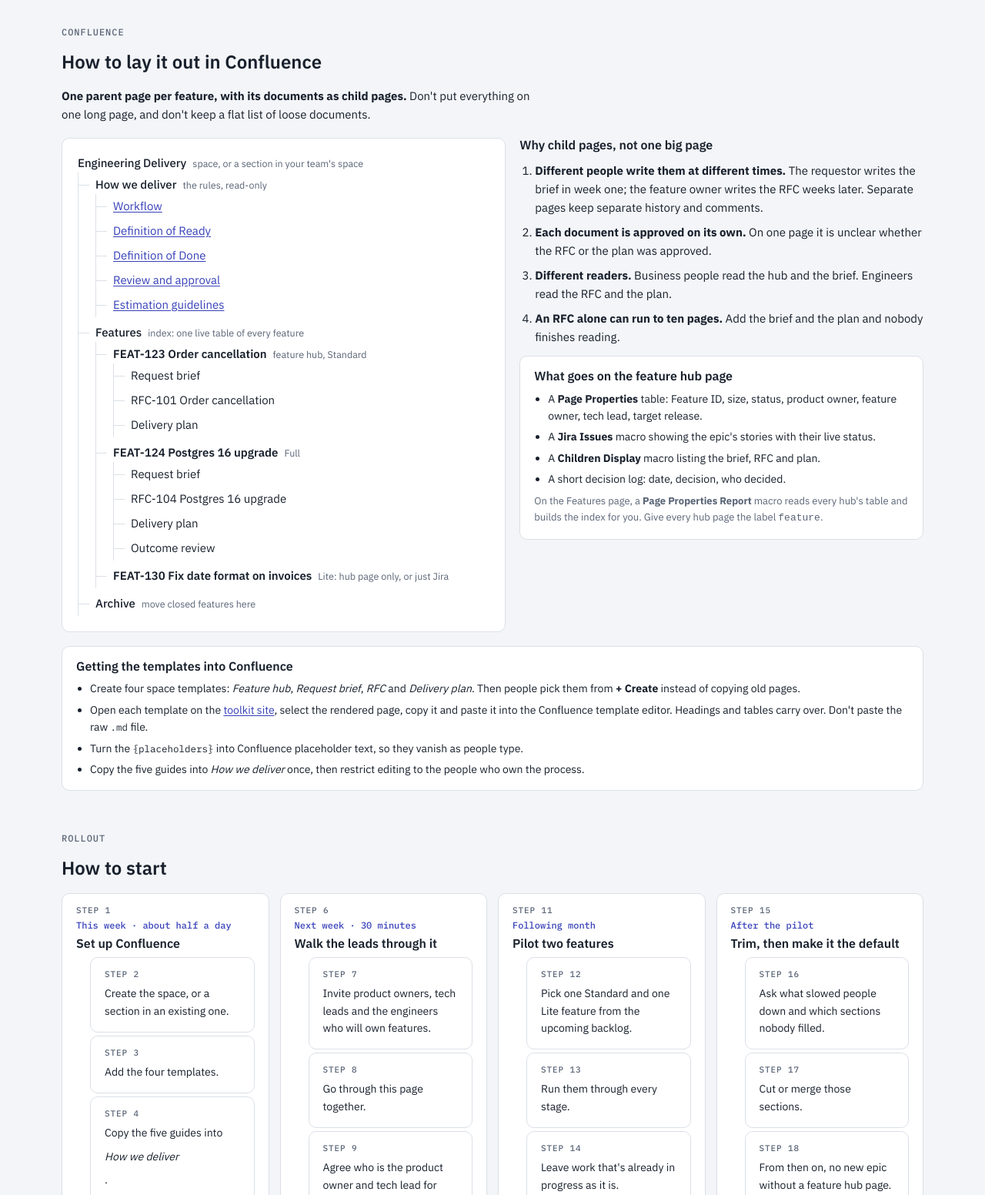
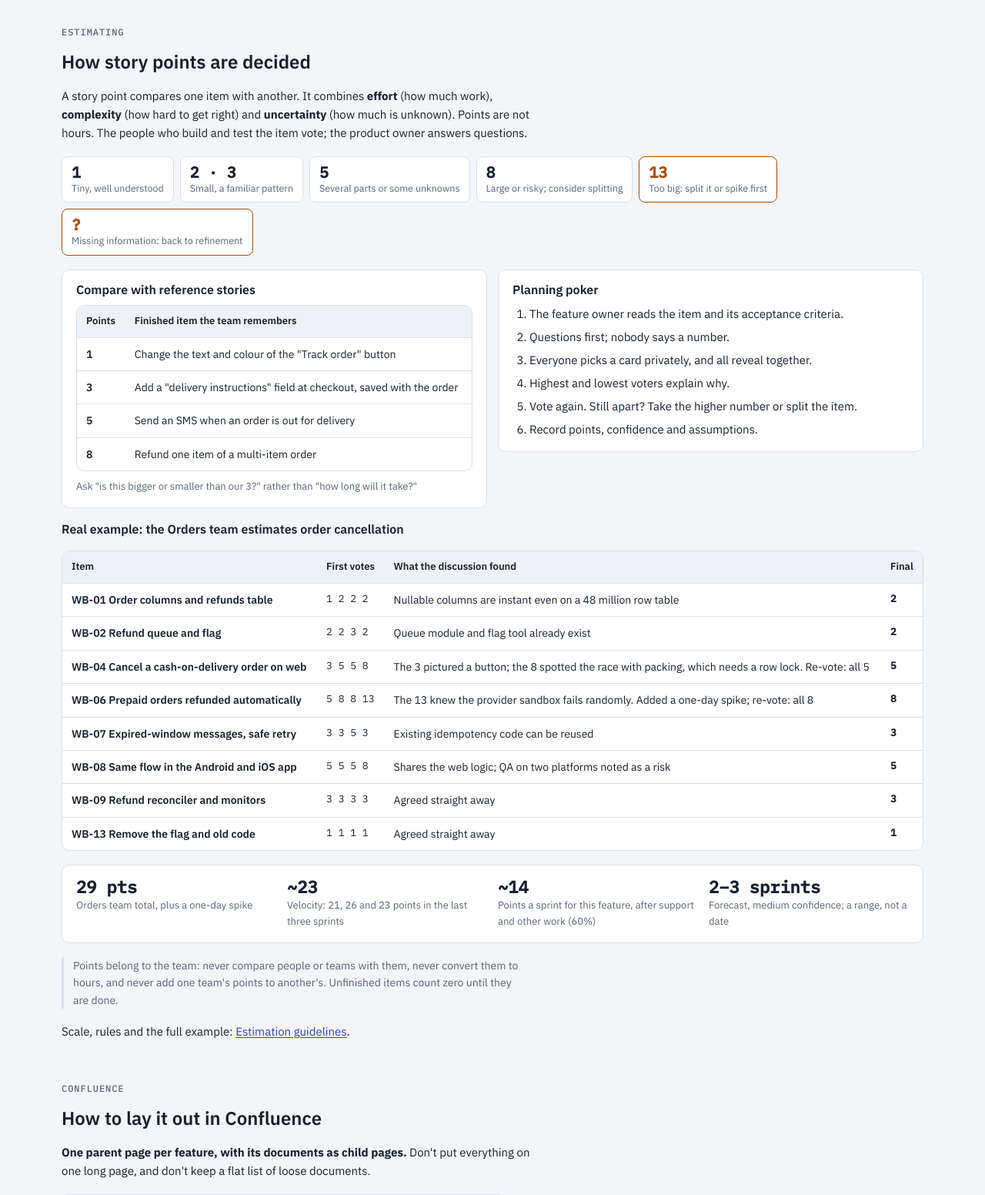
Before and after one commit to BaluRaut/improve-work, a plain HTML site: page playbook/index.html in a window 1280 px wide. Shown: the part 5340-6892 px from the top of the page at 77% size. Drawn offline with nearby package versions, Linux system fonts and the light colour scheme.

Commit message:
Explain how story points are decided, with a real example
The estimation guide now covers what a point measures, the scale,
reference stories, planning poker, the Orders team estimating the
order-cancellation items (first votes, discussion, final points), and
turning 29 points and velocity into a two-to-three sprint forecast.
The playbook gets a summary section.

Co-Authored-By: Claude Opus 5.5 (1M context) <noreply@anthropic.com>

```diff
--- a/playbook/index.html
+++ b/playbook/index.html
@@ -125,6 +125,21 @@ td.size{font-weight:600}
 .good h3{color:var(--plan)}
 .split-tbl td:first-child{font-family:var(--mono);font-size:12.5px;font-weight:500}
 .split-tbl table{min-width:640px}
+
+/* story points */
+.two-col table{min-width:0}
+.two-col{display:grid;grid-template-columns:repeat(auto-fit,minmax(300px,1fr));gap:14px;align-items:start}
+.scale{display:flex;flex-wrap:wrap;gap:8px}
+.scale span{display:flex;flex-direction:column;gap:2px;min-width:92px;padding:10px 12px;border:1px solid var(--line);border-radius:8px;background:var(--surface);font-size:12.5px;color:var(--muted);line-height:1.3}
+.scale b{font:600 20px/1 var(--mono);color:var(--ink)}
+.scale span.stop{border-color:var(--brief)}
+.scale span.stop b{color:var(--brief)}
+.votes td:nth-child(2),.votes td:nth-child(4){font-family:var(--mono);font-size:13px;white-space:nowrap}
+.votes td:nth-child(4){font-weight:600}
+.forecast{background:var(--surface);border:1px solid var(--line);border-radius:10px;padding:16px 18px;display:grid;grid-template-columns:repeat(auto-fit,minmax(180px,1fr));gap:14px}
+.forecast div{display:flex;flex-direction:column;gap:2px}
+.forecast b{font:600 22px/1.1 var(--mono)}
+.forecast span{font-size:13px;color:var(--muted)}
 
 /* confluence */
 .conf{display:grid;grid-template-columns:minmax(0,1.1fr) minmax(0,1fr);gap:18px;align-items:start}
@@ -415,6 +430,76 @@ footer{font-size:13px;color:var(--muted);border-top:1px solid var(--line);paddin
   <p>Splitting patterns, things to avoid and the full example with reasons for each item: <a href="../guides/SPLITTING_WORK.html">Splitting work guide</a>.</p>
 </section>
 
+<section id="points">
+  <span class="eyebrow">Estimating</span>
+  <h2>How story points are decided</h2>
+  <p>A story point compares one item with another. It combines <strong>effort</strong> (how much work), <strong>complexity</strong> (how hard to get right) and <strong>uncertainty</strong> (how much is unknown). Points are not hours. The people who build and test the item vote; the product owner answers questions.</p>
+
+  <div class="scale" aria-label="Story point scale">
+    <span><b>1</b>Tiny, well understood</span>
+    <span><b>2 · 3</b>Small, a familiar pattern</span>
+    <span><b>5</b>Several parts or some unknowns</span>
+    <span><b>8</b>Large or risky; consider splitting</span>
+    <span class="stop"><b>13</b>Too big: split it or spike first</span>
+    <span class="stop"><b>?</b>Missing information: back to refinement</span>
+  </div>
+
+  <div class="two-col">
+    <div class="card">
+      <h3>Compare with reference stories</h3>
+      <div class="tbl-wrap">
+        <table>
+          <thead><tr><th>Points</th><th>Finished item the team remembers</th></tr></thead>
+          <tbody>
+            <tr><td>1</td><td>Change the text and colour of the "Track order" button</td></tr>
+            <tr><td>3</td><td>Add a "delivery instructions" field at checkout, saved with the order</td></tr>
+            <tr><td>5</td><td>Send an SMS when an order is out for delivery</td></tr>
+            <tr><td>8</td><td>Refund one item of a multi-item order</td></tr>
+          </tbody>
+        </table>
+      </div>
+      <p class="hint">Ask "is this bigger or smaller than our 3?" rather than "how long will it take?"</p>
+    </div>
+    <div class="card">
+      <h3>Planning poker</h3>
+      <ol class="quick">
+        <li>The feature owner reads the item and its acceptance criteria.</li>
+        <li>Questions first; nobody says a number.</li>
+        <li>Everyone picks a card privately, and all reveal together.</li>
+        <li>Highest and lowest voters explain why.</li>
+        <li>Vote again. Still apart? Take the higher number or split the item.</li>
+        <li>Record points, confidence and assumptions.</li>
+      </ol>
+    </div>
+  </div>
+
+  <h3>Real example: the Orders team estimates order cancellation</h3>
+  <div class="tbl-wrap votes">
+    <table>
+      <thead><tr><th>Item</th><th>First votes</th><th>What the discussion found</th><th>Final</th></tr></thead>
+      <tbody>
+        <tr><td>WB-01 Order columns and refunds table</td><td>1 2 2 2</td><td>Nullable columns are instant even on a 48 million row table</td><td>2</td></tr>
+        <tr><td>WB-02 Refund queue and flag</td><td>2 2 3 2</td><td>Queue module and flag tool already exist</td><td>2</td></tr>
+        <tr><td>WB-04 Cancel a cash-on-delivery order on web</td><td>3 5 5 8</td><td>The 3 pictured a button; the 8 spotted the race with packing, which needs a row lock. Re-vote: all 5</td><td>5</td></tr>
+        <tr><td>WB-06 Prepaid orders refunded automatically</td><td>5 8 8 13</td><td>The 13 knew the provider sandbox fails randomly. Added a one-day spike; re-vote: all 8</td><td>8</td></tr>
+        <tr><td>WB-07 Expired-window messages, safe retry</td><td>3 3 5 3</td><td>Existing idempotency code can be reused</td><td>3</td></tr>
+        <tr><td>WB-08 Same flow in the Android and iOS app</td><td>5 5 5 8</td><td>Shares the web logic; QA on two platforms noted as a risk</td><td>5</td></tr>
+        <tr><td>WB-09 Refund reconciler and monitors</td><td>3 3 3 3</td><td>Agreed straight away</td><td>3</td></tr>
+        <tr><td>WB-13 Remove the flag and old code</td><td>1 1 1 1</td><td>Agreed straight away</td><td>1</td></tr>
+      </tbody>
+    </table>
+  </div>
+
+  <div class="forecast">
+    <div><b>29 pts</b><span>Orders team total, plus a one-day spike</span></div>
+    <div><b>~23</b><span>Velocity: 21, 26 and 23 points in the last three sprints</span></div>
+    <div><b>~14</b><span>Points a sprint for this feature, after support and other work (60%)</span></div>
+    <div><b>2–3 sprints</b><span>Forecast, medium confidence; a range, not a date</span></div>
+  </div>
+  <p class="note">Points belong to the team: never compare people or teams with them, never convert them to hours, and never add one team's points to another's. Unfinished items count zero until they are done.</p>
+  <p>Scale, rules and the full example: <a href="../guides/ESTIMATION_GUIDELINES.html#how-story-points-are-decided">Estimation guidelines</a>.</p>
+</section>
+
 <section id="confluence">
   <span class="eyebrow">Confluence</span>
   <h2>How to lay it out in Confluence</h2>
```
Also changed, not shown: 1 other file.
